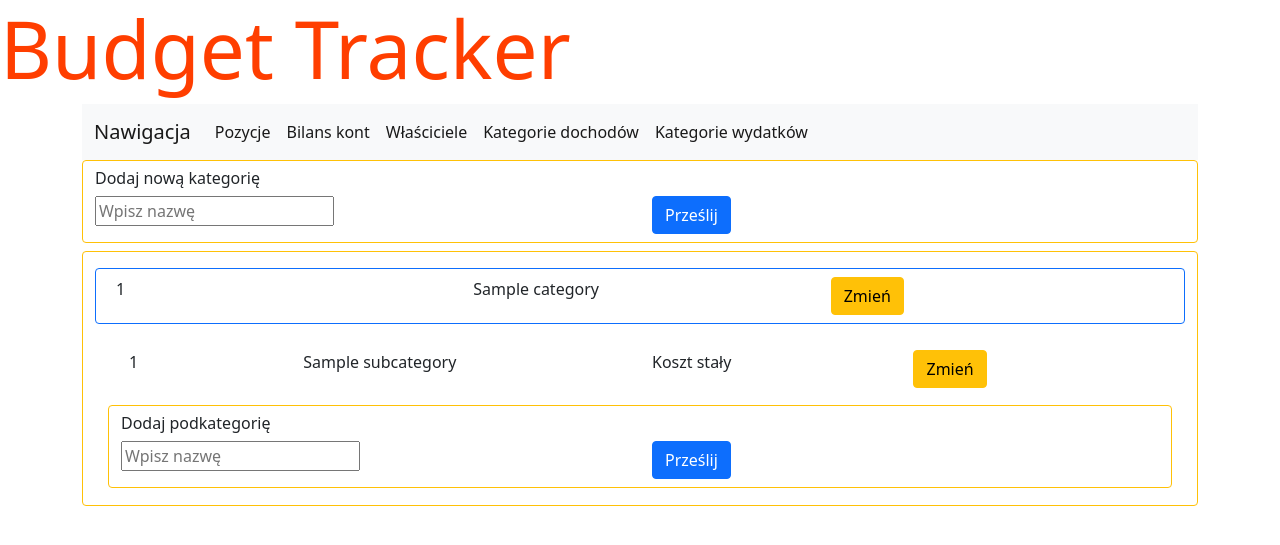
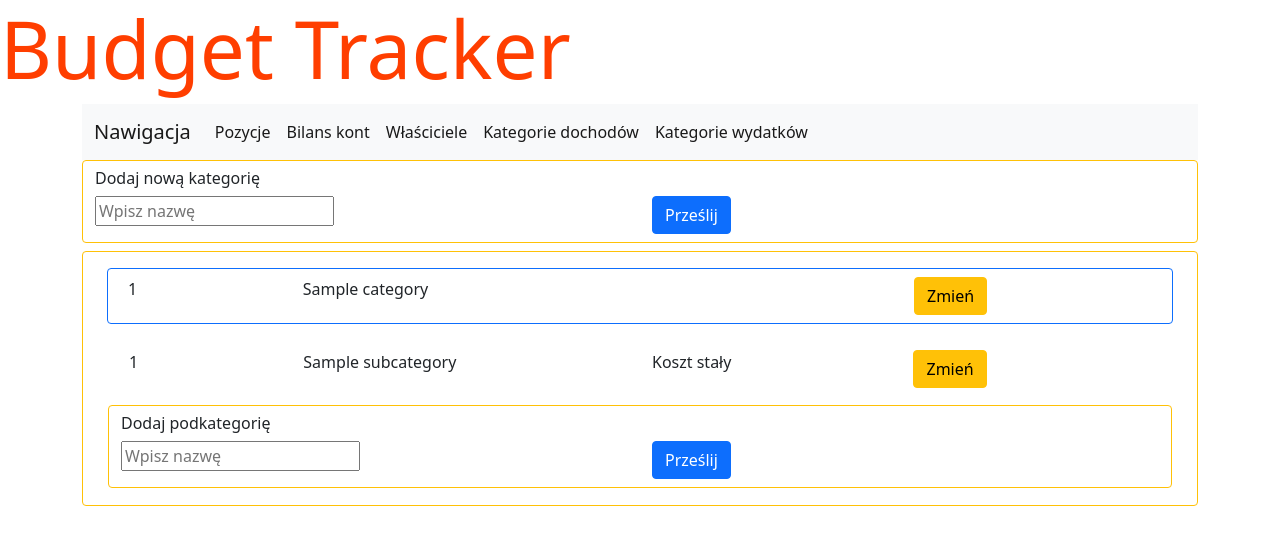
Before and after one commit to mwisniewski1991/budget_tracker, a Flask app: page /type/1/category in a window 1280 px wide. Shown: the top 545 px of the page. Run offline with Flask 3, Linux system fonts and the light colour scheme; tables that the repository leaves empty hold one stand-in row (values such as "Sample post"); parts of the project's set-up code (start-up, migrations or seed data) failed here and were passed over; some libraries are stand-ins or nearby versions.

Commit message:
Refactor category changes view.

```diff
--- a/website/app/blueprints/types/templates/types/category_read.html.jinja
+++ b/website/app/blueprints/types/templates/types/category_read.html.jinja
@@ -1,12 +1,9 @@
-<head>
-    <link href="https://cdn.jsdelivr.net/npm/bootstrap@5.0.2/dist/css/bootstrap.min.css" rel="stylesheet" integrity="sha384-EVSTQN3/azprG1Anm3QDgpJLIm9Nao0Yz1ztcQTwFspd3yD65VohhpuuCOmLASjC" crossorigin="anonymous">
-    <script src="https://cdn.jsdelivr.net/npm/bootstrap@5.0.2/dist/js/bootstrap.bundle.min.js" integrity="sha384-MrcW6ZMFYlzcLA8Nl+NtUVF0sA7MsXsP1UyJoMp4YLEuNSfAP+JcXn/tWtIaxVXM" crossorigin="anonymous"></script>
-</head>
+  <div class="row border p-2 border-primary rounded" hx-target="this" hx-swap="outerHTML">
+      <div class="col-2"><span>{{ category.id }}</span></div>
+      <div class="col-4"><span>{{ category.name_pl }}</span></div>
+      <div class="col-3"></div>
+      <div class="col-1"><button hx-get="{{ '/type/%s/category/%s/edit' %(type_id, category.id) }} " class="btn btn-warning">Zmień</button>
+        </div>
+      <div class="col-1"></div>
 
-
-  <div class="row border p-2 border-white rounded" hx-target="this" hx-swap="outerHTML">
-      <div class="col"><span>{{ category.id }}</span></div>
-      <div class="col"><span>{{ category.name_pl }}</span></div>
-      <div class="col"><button hx-get="{{ '/type/%s/category/%s/edit' %(type_id, category.id) }} " class="btn btn-warning">Zmień</button>
-      </div>
   </div>
--- a/website/app/blueprints/types/templates/types/home.html.jinja
+++ b/website/app/blueprints/types/templates/types/home.html.jinja
@@ -19,11 +19,11 @@
     {% for category in categories %}
     <div class="container mt-2 py-2 border border-warning rounded">
 
-        <div class="container mt-2" hx-target="this" hx-swap="innerHTML">
-            <div class="row border p-2 border-primary rounded">
-                <div class="col"><span>{{ category.id }}</span></div>
-                <div class="col"><span>{{ category.name_pl }}</span></div>
-                <div class="col"><button hx-get="{{ '/type/%s/category/%s/edit' %(type_id, category.id) }} " class="btn btn-warning">Zmień</button></div>
+        <div class="container mt-2">
+            <div class="container mt-2" hx-target="this" hx-swap="innerHTML">
+                {% with category=category %}
+                    {% include "types/category_read.html.jinja" %}
+                {% endwith %}
             </div>
         </div>
 
```
Also changed, not shown: website/app/blueprints/types/templates/types/category_edit.html.jinja (+8 -13 lines).
